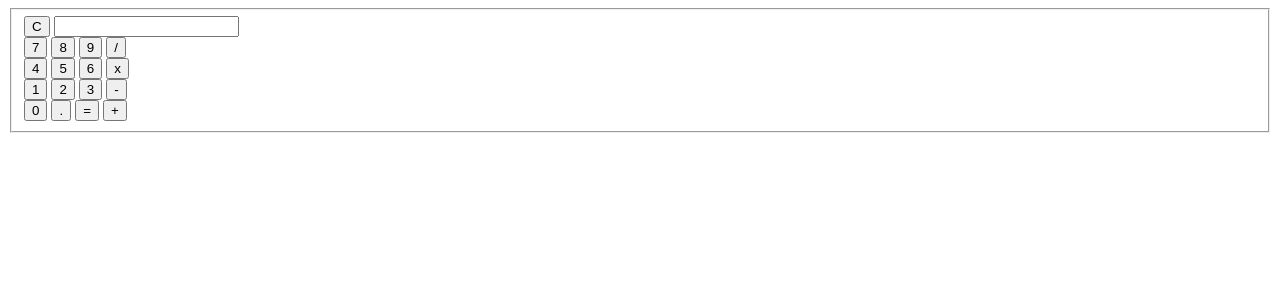
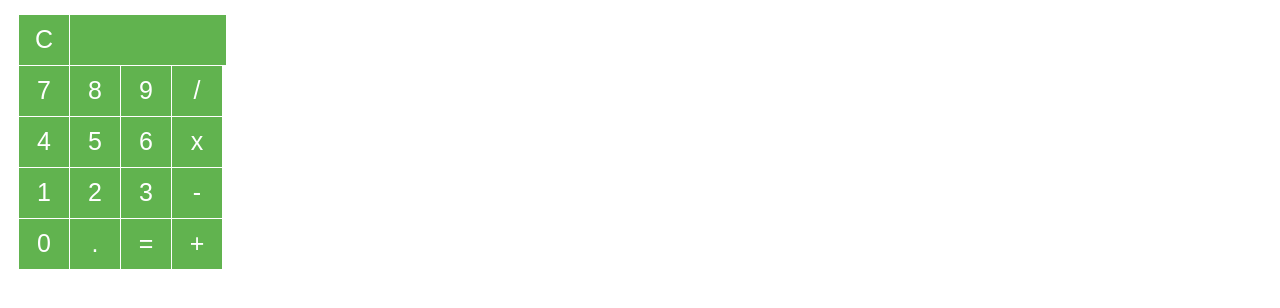
Before and after one commit to llhdc/build-a-calc, a plain HTML site: page index.html in a window 1280 px wide. Drawn offline with Linux system fonts and the light colour scheme.

Commit message:
Add style to buttons.

```diff
--- a/index.html
+++ b/index.html
@@ -4,7 +4,6 @@
     <meta charset="utf-8">
     <title>Calculator</title>
     <link rel="stylesheet" href="main.css">
-    <script defer src="main.js" charset="utf-8"></script>
   </head>
   <body>
     <fieldset id="container">
--- a/main.css
+++ b/main.css
@@ -0,0 +1,41 @@
+#container {
+  /*display: flex;*/
+  height: 250px;
+  width: 250px;
+}
+#display {
+  background-color: #61B34F;
+  width: 152px;
+  height: 48px;
+}
+
+fieldset {
+  border: none;
+}
+
+button {
+  background-color: #61B34F;
+  border: none;
+  flex-basis: 22%;
+  text-decoration: none;
+  width:50px;
+  height:50px;
+  margin: 1px 0 0 -3px;
+  padding: 0;
+  color: white;
+  font-size: 25px;
+  font-weight: 100;
+
+}
+
+input {
+  border: none;
+  color: white;
+  height:50px;
+  width:50px;
+  margin: 1px 0 0 -3px;
+  background-color: #61B34F;
+  text-align: center;
+  font-size: 25px;
+  font-weight: 100;
+}
```
